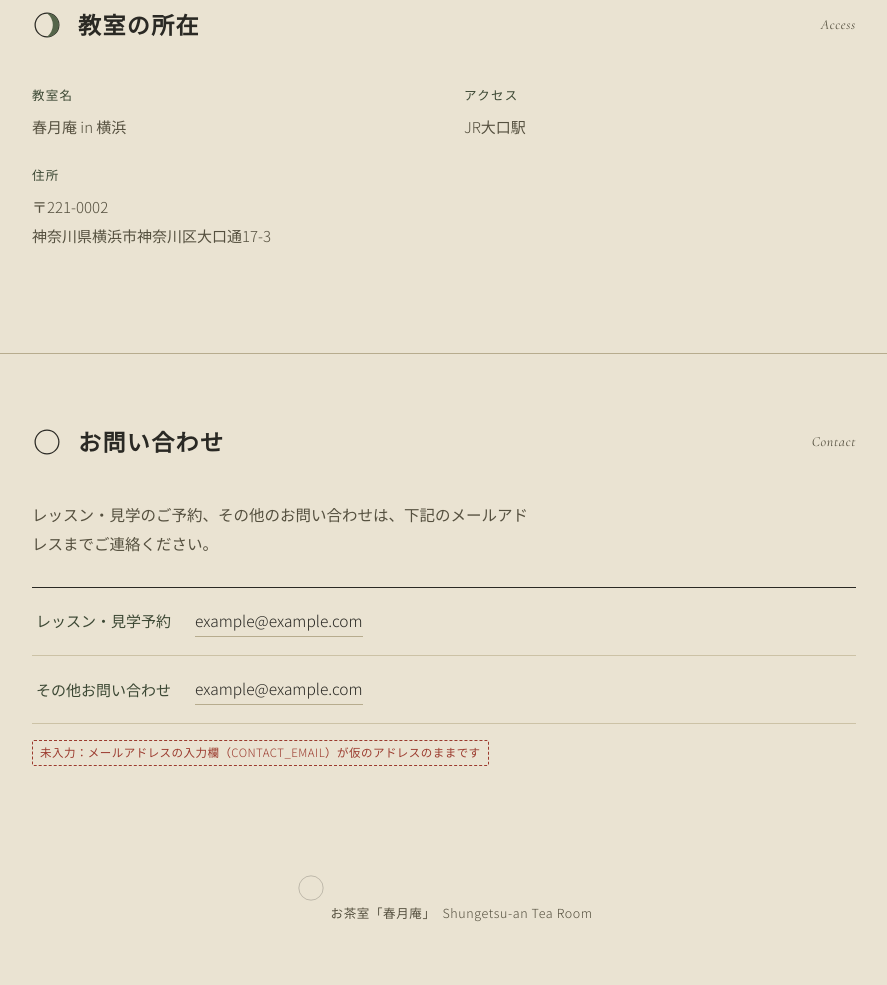
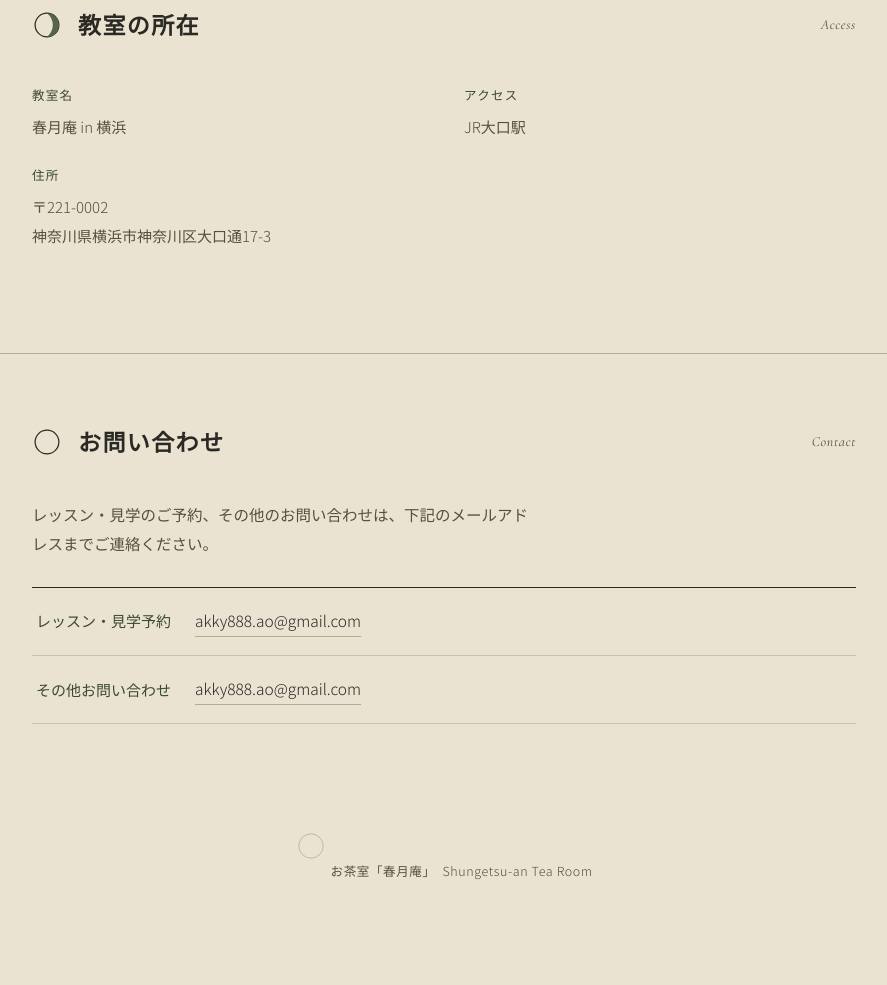
Before and after one commit to shungetsuan/shungetsuan.github.io, a plain HTML site: page index.html in a window 1280 px wide. Shown: the part 3174-4159 px from the top of the page, without its empty margins (196-1083 px from the left). After the commit the page ends 4117 px from the top, so only its background shows below. Drawn offline with nearby package versions, Linux system fonts and the light colour scheme.

Commit message:
Update index.html

```diff
--- a/index.html
+++ b/index.html
@@ -213,7 +213,7 @@
            例）const CONTACT_EMAIL = "info@shungetsuan.jp";
            ################################################################ -->
       <script>
-        const CONTACT_EMAIL = "example@example.com";   // ← ★ここにメールアドレスを入力★
+        const CONTACT_EMAIL = "akky888.ao@gmail.com";   // ← ★ここにメールアドレスを入力★
       </script>
 
       <ul class="contact-list">
```
